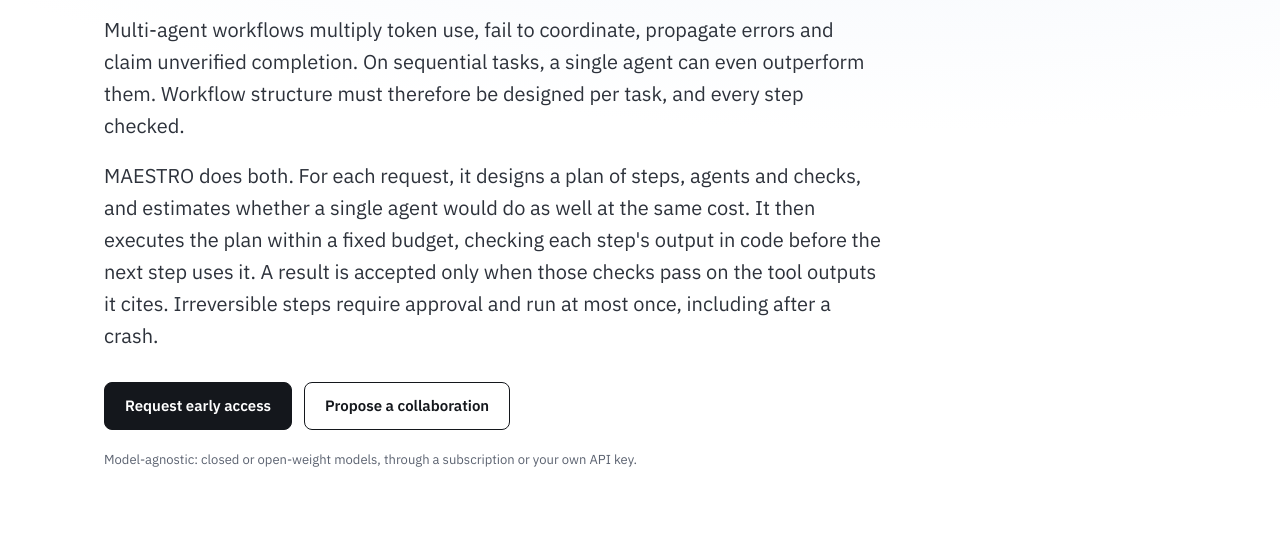
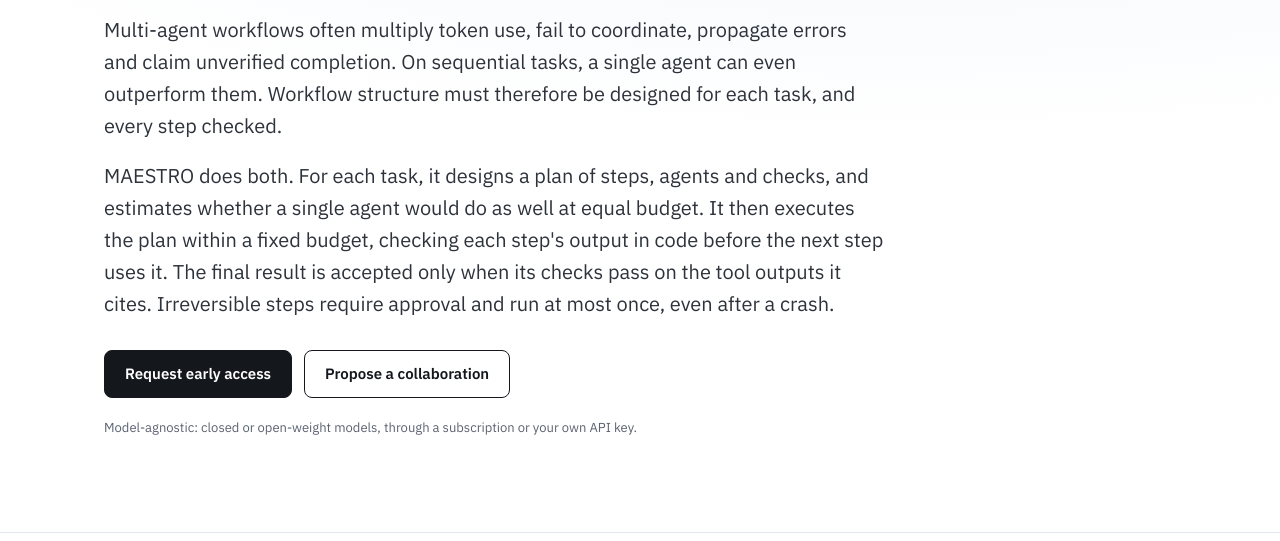
Before and after one commit to jarvisloh/maestro-site, a plain HTML site: page index.html in a window 1280 px wide. Shown: the part 259-800 px from the top of the page. Drawn offline with nearby package versions, Linux system fonts and the light colour scheme.

Commit message:
Hero: consistent terms (task, equal budget, final result's checks)
Co-Authored-By: Claude Opus 5.5 <noreply@anthropic.com>

```diff
--- a/index.html
+++ b/index.html
@@ -102,8 +102,8 @@ footer .wrap{display:flex;justify-content:space-between;gap:16px;flex-wrap:wrap}
 <section class="hero" id="top"><div class="wrap">
 <p class="eyebrow">Research preview</p>
 <h1>Meta-orchestrator for agents</h1>
-<p class="lead">Multi-agent workflows multiply token use, fail to coordinate, propagate errors and claim unverified completion. On sequential tasks, a single agent can even outperform them. Workflow structure must therefore be designed per task, and every step checked.</p>
-<p class="lead">MAESTRO does both. For each request, it designs a plan of steps, agents and checks, and estimates whether a single agent would do as well at the same cost. It then executes the plan within a fixed budget, checking each step's output in code before the next step uses it. A result is accepted only when those checks pass on the tool outputs it cites. Irreversible steps require approval and run at most once, including after a crash.</p>
+<p class="lead">Multi-agent workflows often multiply token use, fail to coordinate, propagate errors and claim unverified completion. On sequential tasks, a single agent can even outperform them. Workflow structure must therefore be designed for each task, and every step checked.</p>
+<p class="lead">MAESTRO does both. For each task, it designs a plan of steps, agents and checks, and estimates whether a single agent would do as well at equal budget. It then executes the plan within a fixed budget, checking each step's output in code before the next step uses it. The final result is accepted only when its checks pass on the tool outputs it cites. Irreversible steps require approval and run at most once, even after a crash.</p>
 <div class="btns"><a class="btn primary" href="#contact">Request early access</a><a class="btn" href="#contact">Propose a collaboration</a></div>
 <p class="small-print">Model-agnostic: closed or open-weight models, through a subscription or your own API key.</p>
 </div></section>
```
